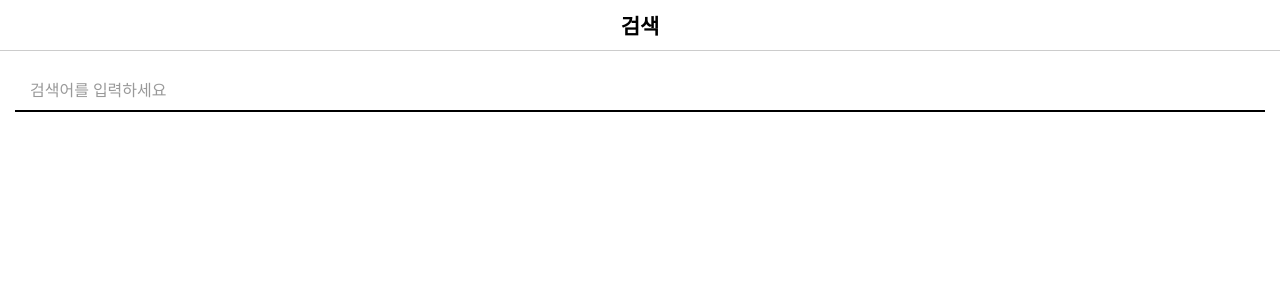
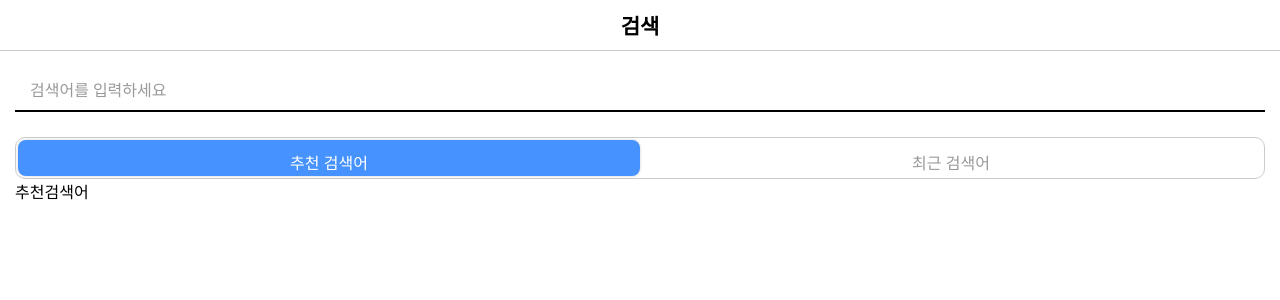
Before and after one commit to mysoo1229/study-react, a React app in the folder 3-component/: page / in a window 1280 px wide. Shown: the top 300 px of the page. Built offline with nearby package versions, Linux system fonts and the light colour scheme.

Commit message:
component - add tabs

```diff
--- a/3-component/src/App.js
+++ b/3-component/src/App.js
@@ -2,6 +2,7 @@
 import Header from './components/Header.js';
 import SearchForm from './components/SearchForm.js';
 import SearchResult from './components/SearchResult.js';
+import Tabs, { TabType } from './components/Tabs.js';
 import store from './Store.js'
 
 export default class App extends React.Component {
@@ -11,7 +12,8 @@
     this.state = {
       searchKeyword: '',
       searchResult: [],
-      submitted: false
+      submitted: false,
+      selectedTab: TabType.KEYWORD
     }
   }
 
@@ -41,7 +43,7 @@
   }
 
   render() {
-    const { searchKeyword, submitted, searchResult } = this.state;
+    const { searchKeyword, submitted, searchResult, selectedTab} = this.state;
 
     return (
       <>
@@ -54,7 +56,18 @@
             onReset={() => this.handleReset()}
           />
           <div className="content">
-            {submitted && <SearchResult data={searchResult} />}
+            {submitted ? (
+              <SearchResult data={searchResult} />
+            ) : (
+              <>
+              <Tabs
+                selectedTab={selectedTab}
+                onChange={(selectedTab) => this.setState({ selectedTab })}
+              />
+              {selectedTab === TabType.KEYWORD && <>추천검색어</>}
+              {selectedTab === TabType.HISTORY && <>최근검색어</>}
+              </>
+            )}
           </div>
         </div>
       </>
--- /dev/null
+++ b/3-component/src/components/Tabs.js
@@ -0,0 +1,34 @@
+import React from "react";
+
+export const TabType = {
+  KEYWORD: 'KEYWORD',
+  HISTORY: 'HISTORY'
+}
+
+const TabLabel = {
+  [TabType.KEYWORD]: '추천 검색어',
+  [TabType.HISTORY]: '최근 검색어',
+}
+
+const Tabs = ({ selectedTab, onChange }) => {
+  return (
+    <ul className="tabs">
+      {Object.values(TabType).map(tabType => {
+        return (
+          <li key={tabType}>
+            <button
+              type="button"
+              data-tab={tabType}
+              aria-selected={selectedTab === tabType ? true : false}
+              onClick={() => onChange(tabType)}
+            >
+              {TabLabel[tabType]}
+            </button>
+          </li>
+        )
+      })}
+    </ul>
+  )
+}
+
+export default Tabs;
```
